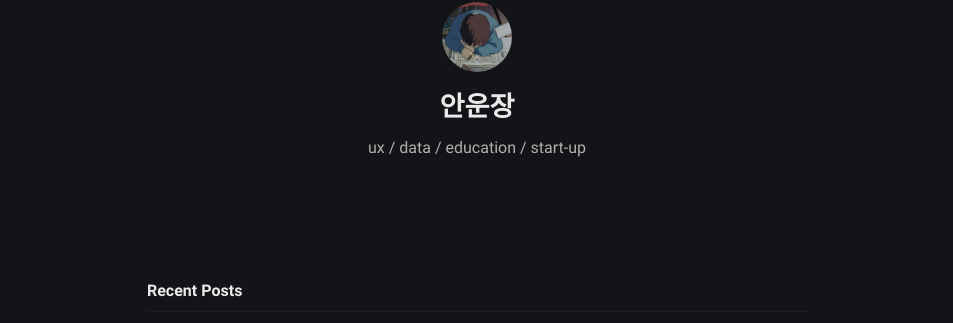
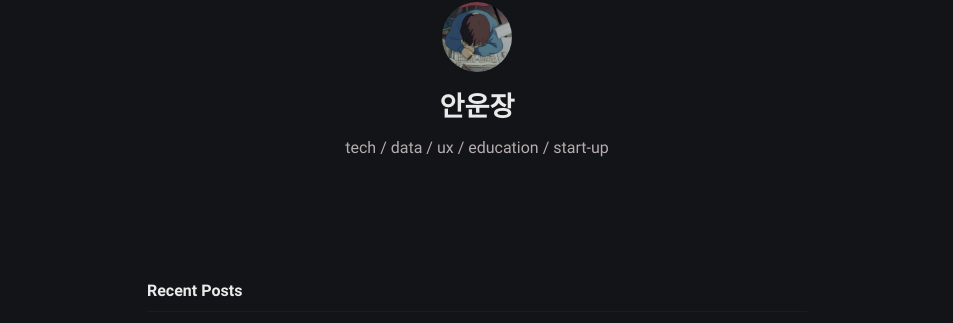
Before and after one commit to kimhodol/hodol-aa96c, a Jekyll site: the page built from index.md, in a window 1280 px wide. Shown: the part 166-489 px from the top of the page, without its empty margins (163-1116 px from the left). Built offline with Jekyll 4.4.1, drawn with Linux system fonts in a browser that asks for light colours.

Commit message:
_config.yml: changed

```diff
--- a/_config.yml
+++ b/_config.yml
@@ -11,7 +11,7 @@ mode: dark
 author:
   name: 안운장
   bio: >-
-    ux / data / education / start-up
+    tech / data / ux / education / start-up
   username: kimhodol
   github: kimhodol
   email: woonjangahn@gmail.com
```
